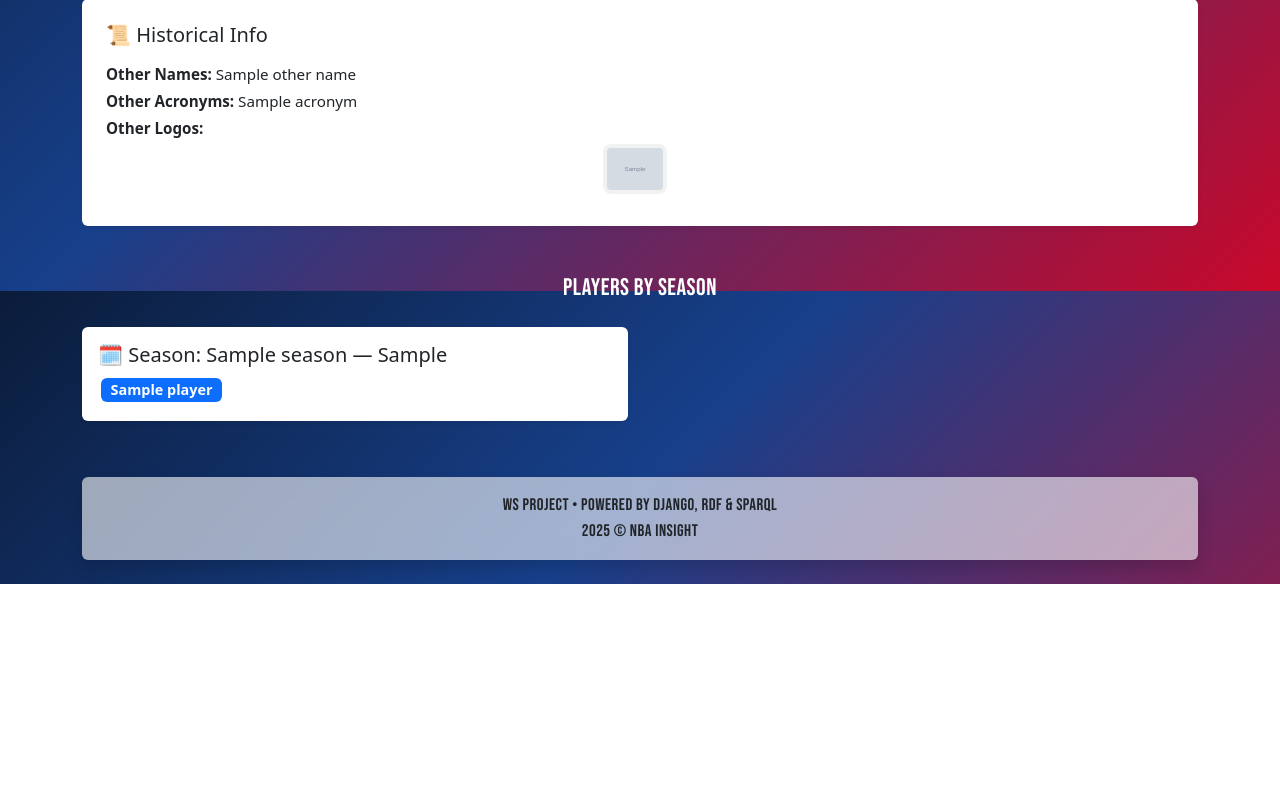
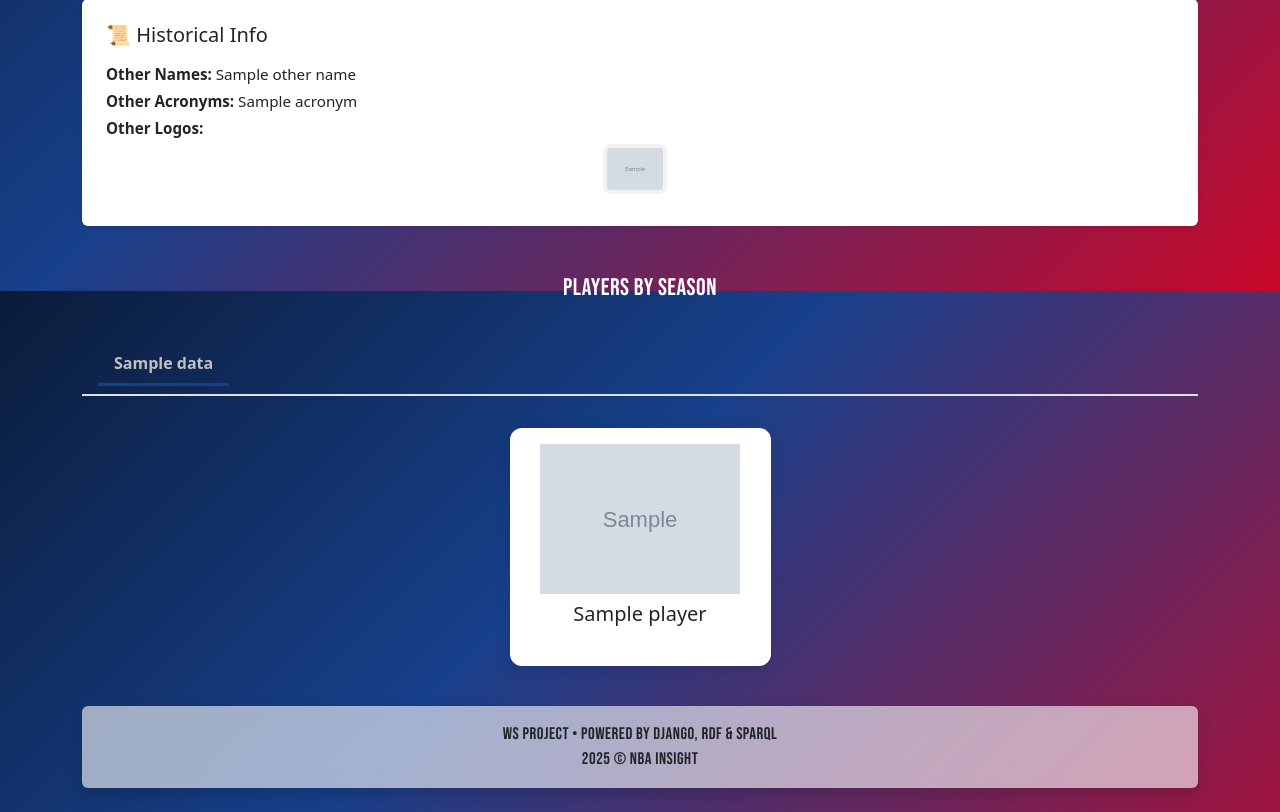
Before and after one commit to RobertoCastro391/WS_Projects, a Django app: template NBAProject/app/templates/team.html in a window 1280 px wide. Shown: the part 509-1321 px from the top of the page. Before the commit the page ends 1093 px from the top, so only its background shows below. Run offline with Django 5.2, Linux system fonts and the light colour scheme; the template is opened without the code that fills it: most values are stand-ins (such as "Sample title", 1, 10 or a date in 2020); grey boxes marked "Sample" are stand-in pictures.

Commit message:
players on teams by season apearing

```diff
--- a/NBAProject/app/templates/layout.html
+++ b/NBAProject/app/templates/layout.html
@@ -141,4 +141,5 @@
   </script>
   {% endblock %}
 </body>
+{% block extra_script %}{% endblock %}
 </html>
--- a/NBAProject/app/templates/team.html
+++ b/NBAProject/app/templates/team.html
@@ -1,6 +1,6 @@
 {% extends "layout.html" %}
 
-{% block title %}NBA | {{ team.names.0 }}{% endblock %}
+{% block title %}NBA | {{ team.name }}{% endblock %}
 
 {% block extra_head %}
 <style>
@@ -10,7 +10,7 @@
     padding: 2rem;
     color: #141414;
     margin-bottom: 2rem;
-    box-shadow: 0 0 10px rgba(0,0,0,0.1);
+    box-shadow: 0 0 10px rgba(0, 0, 0, 0.1);
   }
 
   .team-logo {
@@ -44,6 +44,65 @@
     padding: 4px;
     border-radius: 8px;
   }
+
+  .season-selector {
+    display: flex;
+    overflow-x: auto;
+    white-space: nowrap;
+    padding: 0.5rem 1rem;
+    margin: 2rem auto;
+    max-width: 100%;
+    border-bottom: 2px solid #e0e0e0;
+    scroll-behavior: smooth;
+  }
+
+  .season-button {
+    border: none;
+    background: none;
+    padding: 0.5rem 1rem;
+    margin-right: 1rem;
+    font-size: 1rem;
+    font-weight: 500;
+    cursor: pointer;
+    color: white;
+    border-bottom: 3px solid transparent;
+    transition: all 0.2s ease;
+    white-space: nowrap;
+  }
+
+  .season-button:hover {
+    color: #17408A;
+  }
+
+  .season-button.active {
+    color: #c0c0c0;
+    border-bottom: 3px solid #17408A;
+    font-weight: 600;
+  }
+
+  .season-selector::-webkit-scrollbar {
+    height: 6px;
+  }
+
+  .season-selector::-webkit-scrollbar-thumb {
+    background-color: #c0c0c0;
+    border-radius: 10px;
+  }
+
+  .player-card {
+    background-color: #fff;
+    color: #000;
+    border-radius: 12px;
+    box-shadow: 0 5px 15px rgba(0, 0, 0, 0.1);
+    padding: 1rem;
+    text-align: center;
+    transition: transform 0.2s ease;
+    margin-bottom: 1rem;
+  }
+
+  .player-card:hover {
+    transform: scale(1.03);
+  }
 </style>
 {% endblock %}
 
@@ -60,10 +119,12 @@
   {% endif %}
 
   <p class="mb-1">{{ team.city }}</p>
-  <p class="mb-1">Conference: <strong>{{ team.conference }}</strong> | Division: <strong>{{ team.division }}</strong></p>
+  <p class="mb-1">Conference: <strong>{{ team.conference }}</strong> | Division: <strong>{{ team.division }}</strong>
+  </p>
 
   {% if team.arena %}
-    <p class="mb-0">🏟 Arena: <a href="{{ team.arena }}" class="text-primary" target="_blank">{{ team.arenaname }}</a></p>
+  <p class="mb-0">🏟 Arena: <a href="/arena/{{ team.arena |cut:'http://example.org/nba/arena_' }}/"
+      class="text-primary">{{ team.arenaName }}</a></p>
   {% endif %}
 </div>
 
@@ -100,16 +161,51 @@
 
 <h4 class="mb-4 mt-5 text-center">Players by Season</h4>
 
-<div class="row">
+<div class="season-selector">
   {% for season, data in team.seasons.items %}
-  <div class="col-md-6 season-section" data-aos="fade-up">
-    <div class="bg-white text-dark p-3 rounded shadow-sm h-100">
-      <h5 class="mb-2">🗓 Season: {{ season }} — {{ data.seasonType }}</h5>
-      {% for player in data.players %}
-        <span class="badge bg-primary player-badge">{{ player.playerName }}</span>
+  <button class="season-button {% if forloop.first %}active{% endif %}" data-season="{{ season }}">
+    {{ data.seasonName }}
+  </button>
   {% endfor %}
 </div>
+
+<div id="players-container" class="row justify-content-center">
+  {% for season, data in team.seasons.items %}
+    {% for player in data.players %}
+      <div class="col-md-3 col-sm-6 mb-3 player-wrapper" data-season="{{ season }}" {% if not forloop.parentloop.first %}style="display: none;"{% endif %}>
+        <a href="/jogador/{{ player.player|cut:'http://example.org/nba/player_' }}/" class="text-decoration-none">
+          <div class="player-card h-100">
+            {% if player.playerPhoto %}
+              <img src="{{ player.playerPhoto }}" alt="{{ player.playerName }}" class="img-fluid mb-2" style="max-height: 150px;">
+            {% endif %}
+            <h5 class="text-dark">{{ player.playerName }}</h5>
+          </div>
+        </a>
       </div>
     {% endfor %}
+  {% endfor %}
 </div>
+
 {% endblock %}
+
+{% block extra_script %}
+<script>
+  document.addEventListener("DOMContentLoaded", function () {
+    const seasonButtons = document.querySelectorAll('.season-button');
+    const allPlayerWrappers = document.querySelectorAll('.player-wrapper');
+
+    seasonButtons.forEach(btn => {
+      btn.addEventListener('click', () => {
+        seasonButtons.forEach(b => b.classList.remove('active'));
+        btn.classList.add('active');
+
+        const selected = btn.dataset.season;
+
+        allPlayerWrappers.forEach(wrapper => {
+          wrapper.style.display = wrapper.dataset.season === selected ? 'block' : 'none';
+        });
+      });
+    });
+  });
+</script>
+{% endblock %}
```
Also changed, not shown: NBAProject/app/templates/teams.html (+28 -2 lines), NBAProject/app/views.py (+13 -10 lines). Lines whose indentation alone changed are shown as unchanged.
